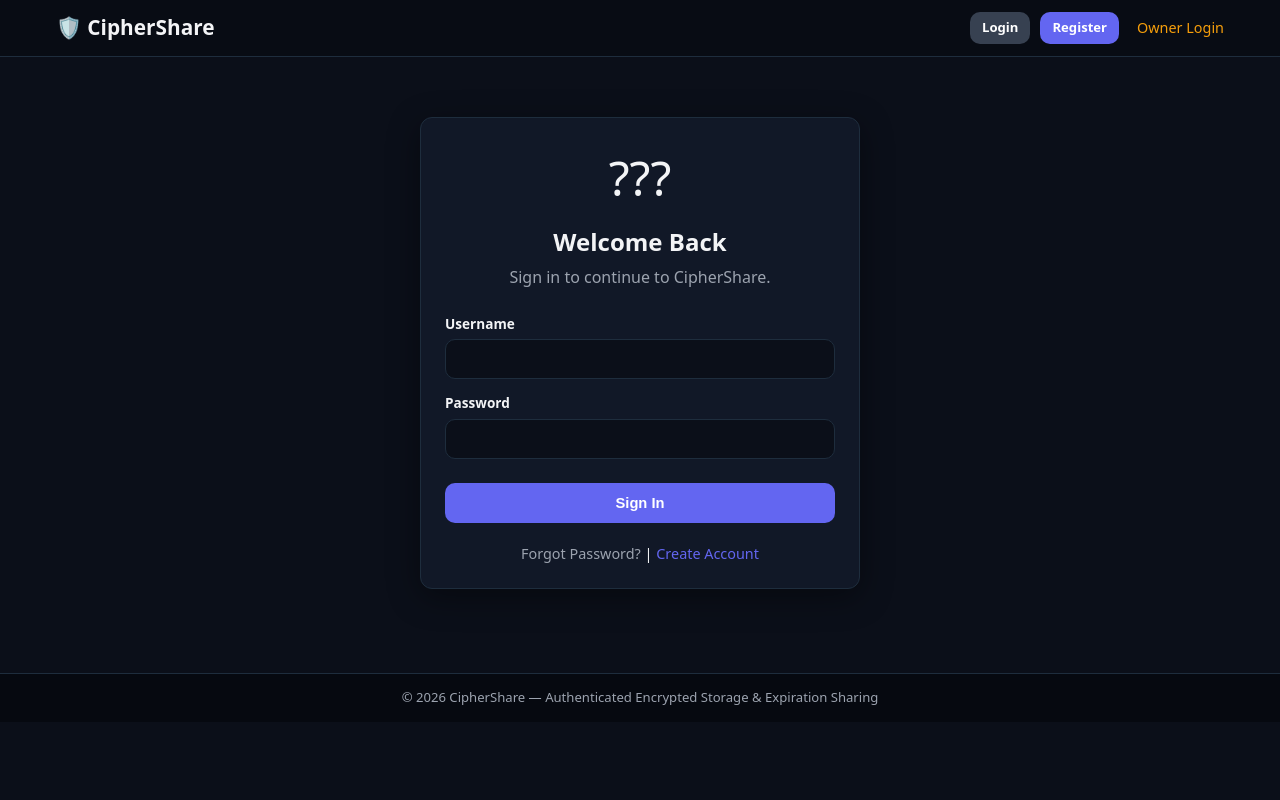
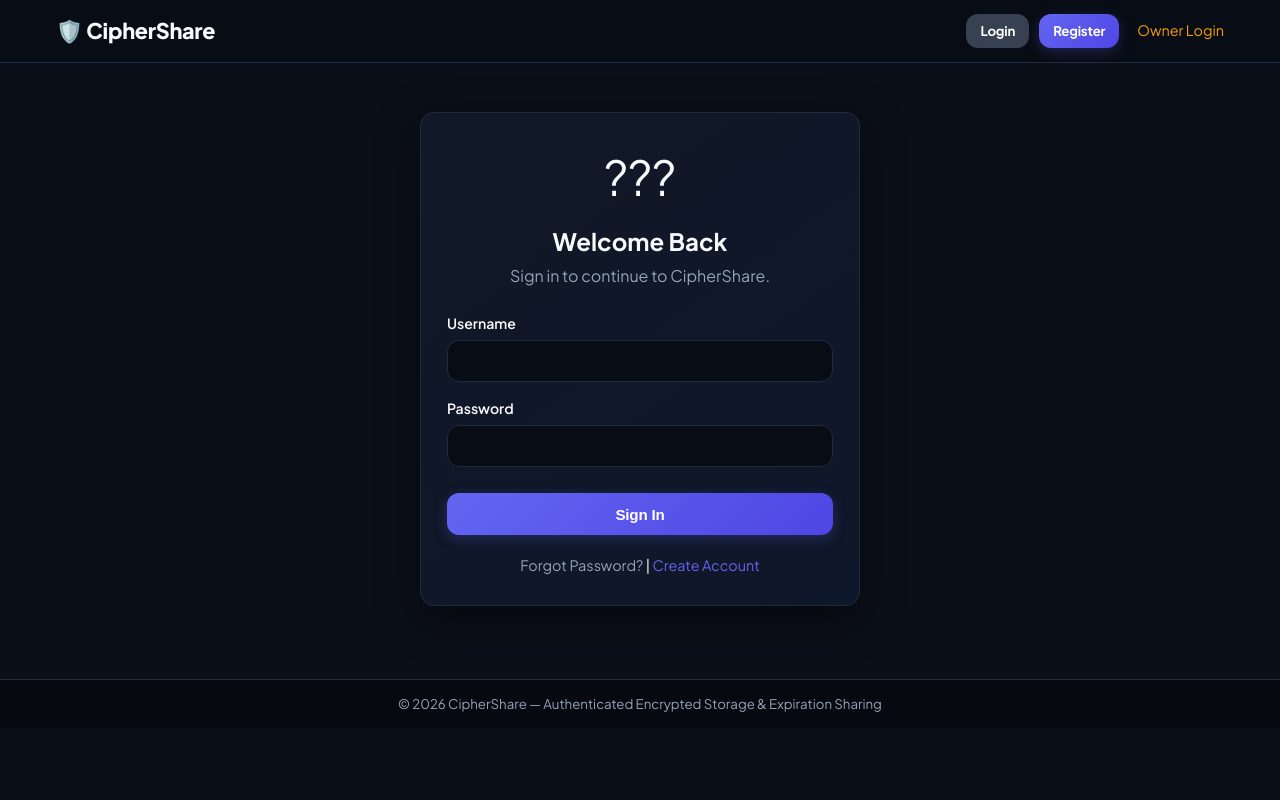
Before and after one commit to sohail-avv-amravati/CipherShare, a PHP site: page /login.php in a window 1280 px wide. Run offline with PHP 8.4, Linux system fonts and the light colour scheme.

Commit message:
Polish UI/UX with modern typography, glassmorphic cards, glowing accents and screen-fit layout

```diff
--- a/public/static/css/style.css
+++ b/public/static/css/style.css
@@ -1,20 +1,28 @@
-/* CipherShare - Screen-Fit No-Scroll Responsive Theme */
+/* CipherShare - Premium UI/UX Cybersecurity Theme */
+
+@import url('https://fonts.googleapis.com/css2?family=Plus+Jakarta+Sans:wght@400;500;600;700;800&display=swap');
 
 :root {
     --bg-main: #0B0F19;
     --bg-card: #111827;
-    --bg-card-hover: #1F2937;
+    --bg-card-hover: #1E293B;
+    --bg-surface: #151D2A;
     --border-color: #1E2D3D;
+    --border-hover: #334155;
     --primary: #6366F1;
     --primary-hover: #4F46E5;
-    --text-main: #F3F4F6;
-    --text-muted: #9CA3AF;
+    --primary-glow: rgba(99, 102, 241, 0.25);
+    --text-main: #F8FAFC;
+    --text-muted: #94A3B8;
     --success: #10B981;
+    --success-glow: rgba(16, 185, 129, 0.2);
     --danger: #EF4444;
+    --danger-glow: rgba(239, 68, 68, 0.2);
     --warning: #F59E0B;
+    --warning-glow: rgba(245, 158, 11, 0.2);
     --info: #3B82F6;
-    --radius: 10px;
-    --font-family: system-ui, -apple-system, BlinkMacSystemFont, "Segoe UI", Roboto, sans-serif;
+    --radius: 12px;
+    --font-family: 'Plus Jakarta Sans', system-ui, -apple-system, sans-serif;
 }
 
 * {
@@ -32,12 +40,13 @@ html, body {
     color: var(--text-main);
     font-family: var(--font-family);
     line-height: 1.5;
+    -webkit-font-smoothing: antialiased;
 }
 
 a {
     color: var(--primary);
     text-decoration: none;
-    transition: color 0.2s ease;
+    transition: all 0.2s ease;
 }
 
 a:hover {
@@ -193,7 +209,7 @@ a:hover {
 .public-header {
     background-color: #080C14;
     border-bottom: 1px solid var(--border-color);
-    padding: 12px 0;
+    padding: 14px 0;
     flex-shrink: 0;
 }
 
@@ -202,13 +218,14 @@ a:hover {
     justify-content: space-between;
     align-items: center;
     flex-wrap: wrap;
-    gap: 10px;
+    gap: 12px;
 }
 
 .brand {
-    font-size: 1.3rem;
-    font-weight: 700;
+    font-size: 1.35rem;
+    font-weight: 800;
     color: var(--text-main);
+    letter-spacing: -0.3px;
 }
 
 .public-nav-links {
@@ -231,7 +248,7 @@ a:hover {
     border-top: 1px solid var(--border-color);
     padding: 14px 0;
     color: var(--text-muted);
-    font-size: 0.82rem;
+    font-size: 0.83rem;
     flex-shrink: 0;
 }
 
@@ -239,126 +256,132 @@ a:hover {
     text-align: center;
 }
 
-/* ── Screen-Fit Cards & Grids ── */
+/* ── UI Components: Modern Cards & Grids ── */
 .card-grid {
     display: grid;
     grid-template-columns: repeat(auto-fit, minmax(200px, 1fr));
-    gap: 14px;
-    margin-bottom: 20px;
+    gap: 16px;
+    margin-bottom: 22px;
 }
 
 .card {
-    background-color: var(--bg-card);
+    background: linear-gradient(145deg, var(--bg-card) 0%, var(--bg-surface) 100%);
     border: 1px solid var(--border-color);
     border-radius: var(--radius);
-    padding: 16px 18px;
-    transition: transform 0.2s ease, border-color 0.2s ease;
+    padding: 18px 20px;
+    transition: all 0.25s cubic-bezier(0.4, 0, 0.2, 1);
     word-break: break-word;
 }
 
 .card:hover {
     border-color: var(--primary);
+    box-shadow: 0 8px 24px var(--primary-glow);
+    transform: translateY(-2px);
 }
 
 .card-title {
-    font-size: 0.9rem;
-    font-weight: 600;
+    font-size: 0.88rem;
+    font-weight: 700;
     margin-bottom: 6px;
     color: var(--text-muted);
     text-transform: uppercase;
-    letter-spacing: 0.5px;
+    letter-spacing: 0.6px;
 }
 
 .stat-number {
-    font-size: 2rem;
+    font-size: 2.1rem;
     font-weight: 800;
     color: var(--primary);
     margin: 2px 0;
     line-height: 1.1;
+    letter-spacing: -0.5px;
 }
 
 .stat-desc {
-    font-size: 0.8rem;
+    font-size: 0.82rem;
     color: var(--text-muted);
 }
 
-/* Action Grid */
+/* Action Cards */
 .action-grid {
     display: grid;
     grid-template-columns: repeat(auto-fill, minmax(140px, 1fr));
     gap: 12px;
-    margin-bottom: 16px;
+    margin-bottom: 18px;
 }
 
 .action-card {
-    background-color: #0F172A;
+    background: linear-gradient(145deg, #0F172A 0%, #111827 100%);
     border: 1px solid var(--border-color);
     border-radius: var(--radius);
-    padding: 14px 10px;
+    padding: 16px 12px;
     text-align: center;
     display: flex;
     flex-direction: column;
     align-items: center;
-    gap: 6px;
+    gap: 8px;
     color: var(--text-main);
     font-size: 0.88rem;
-    transition: all 0.2s ease;
+    font-weight: 600;
+    transition: all 0.25s ease;
 }
 
 .action-card:hover {
     border-color: var(--primary);
-    background-color: rgba(99, 102, 241, 0.1);
+    background: rgba(99, 102, 241, 0.12);
+    box-shadow: 0 6px 20px var(--primary-glow);
     transform: translateY(-2px);
 }
 
 .action-icon {
-    font-size: 1.6rem;
+    font-size: 1.8rem;
 }
 
-/* Screen-Fit Forms */
+/* Form Cards & Glassmorphism */
 .form-card {
     max-width: 440px;
     width: 100%;
     margin: 0 auto;
-    background-color: var(--bg-card);
+    background: linear-gradient(145deg, #111827 0%, #0F172A 100%);
     border: 1px solid var(--border-color);
-    border-radius: 12px;
-    padding: 24px 24px;
-    box-shadow: 0 8px 32px rgba(0, 0, 0, 0.4);
+    border-radius: 14px;
+    padding: 28px 26px;
+    box-shadow: 0 12px 40px rgba(0, 0, 0, 0.5);
 }
 
 .form-group {
-    margin-bottom: 14px;
+    margin-bottom: 16px;
 }
 
 .form-group label {
     display: block;
     font-weight: 600;
-    margin-bottom: 5px;
+    margin-bottom: 6px;
     color: var(--text-main);
-    font-size: 0.85rem;
+    font-size: 0.88rem;
 }
 
 .form-control {
     width: 100%;
-    min-height: 40px;
-    padding: 8px 12px;
-    background-color: #0B0F19;
+    min-height: 42px;
+    padding: 10px 14px;
+    background-color: #080C14;
     border: 1.5px solid var(--border-color);
     border-radius: var(--radius);
     color: var(--text-main);
     font-size: 0.95rem;
     font-family: inherit;
     outline: none;
+    transition: all 0.2s ease;
 }
 
 .form-control:focus {
     border-color: var(--primary);
-    box-shadow: 0 0 0 3px rgba(99, 102, 241, 0.2);
+    box-shadow: 0 0 0 3.5px var(--primary-glow);
 }
 
 textarea.form-control {
-    min-height: 80px;
+    min-height: 85px;
     resize: vertical;
 }
 
@@ -366,16 +389,18 @@ textarea.form-control {
     display: inline-flex;
     align-items: center;
     justify-content: center;
-    gap: 6px;
-    min-height: 40px;
-    padding: 8px 16px;
-    font-size: 0.92rem;
-    font-weight: 600;
+    gap: 8px;
+    min-height: 42px;
+    padding: 10px 18px;
+    font-size: 0.95rem;
+    font-weight: 700;
     border-radius: var(--radius);
     border: none;
     cursor: pointer;
     text-decoration: none;
     width: 100%;
+    transition: all 0.2s ease;
+    letter-spacing: -0.2px;
 }
 
 .btn-inline {
@@ -383,39 +408,80 @@ textarea.form-control {
 }
 
 .btn-sm {
-    min-height: 32px;
-    padding: 5px 12px;
-    font-size: 0.82rem;
+    min-height: 34px;
+    padding: 6px 14px;
+    font-size: 0.83rem;
     width: auto;
 }
 
-.btn-primary { background-color: var(--primary); color: #FFF; }
-.btn-primary:hover { background-color: var(--primary-hover); }
-.btn-secondary { background-color: #374151; color: #FFF; }
-.btn-secondary:hover { background-color: #4B5563; }
-.btn-danger { background-color: var(--danger); color: #FFF; }
-.btn-danger:hover { background-color: #DC2626; }
-.btn-success { background-color: var(--success); color: #FFF; }
-.btn-success:hover { background-color: #059669; }
+.btn-primary {
+    background: linear-gradient(135deg, #6366F1 0%, #4F46E5 100%);
+    color: #FFF;
+    box-shadow: 0 4px 14px var(--primary-glow);
+}
+
+.btn-primary:hover {
+    background: linear-gradient(135deg, #4F46E5 0%, #4338CA 100%);
+    box-shadow: 0 6px 20px var(--primary-glow);
+}
+
+.btn-secondary {
+    background-color: #374151;
+    color: #FFF;
+}
+
+.btn-secondary:hover {
+    background-color: #4B5563;
+}
+
+.btn-danger {
+    background: linear-gradient(135deg, #EF4444 0%, #DC2626 100%);
+    color: #FFF;
+}
+
+.btn-danger:hover {
+    background: linear-gradient(135deg, #DC2626 0%, #B91C1C 100%);
+}
+
+.btn-success {
+    background: linear-gradient(135deg, #10B981 0%, #059669 100%);
+    color: #FFF;
+}
+
+.btn-success:hover {
+    background: linear-gradient(135deg, #059669 0%, #047857 100%);
+}
 
 /* Alerts */
 .alert {
-    padding: 10px 14px;
+    padding: 12px 16px;
     border-radius: var(--radius);
-    margin-bottom: 16px;
-    font-weight: 500;
-    font-size: 0.88rem;
+    margin-bottom: 18px;
+    font-weight: 600;
+    font-size: 0.9rem;
+    display: flex;
+    align-items: center;
+    gap: 10px;
 }
 
-.alert-danger { background-color: rgba(239, 68, 68, 0.15); border: 1px solid var(--danger); color: #FCA5A5; }
-.alert-success { background-color: rgba(16, 185, 129, 0.15); border: 1px solid var(--success); color: #6EE7B7; }
+.alert-danger {
+    background-color: rgba(239, 68, 68, 0.15);
+    border: 1px solid var(--danger);
+    color: #FCA5A5;
+}
+
+.alert-success {
+    background-color: rgba(16, 185, 129, 0.15);
+    border: 1px solid var(--success);
+    color: #6EE7B7;
+}
 
 /* Tables & Horizontal Scroll */
 .table-responsive {
     width: 100%;
     overflow-x: auto;
     -webkit-overflow-scrolling: touch;
-    margin-bottom: 16px;
+    margin-bottom: 20px;
     border: 1px solid var(--border-color);
     border-radius: var(--radius);
     background-color: var(--bg-card);
```
Also changed, not shown: other parts of public/static/css/style.css (+50 -29 lines).
